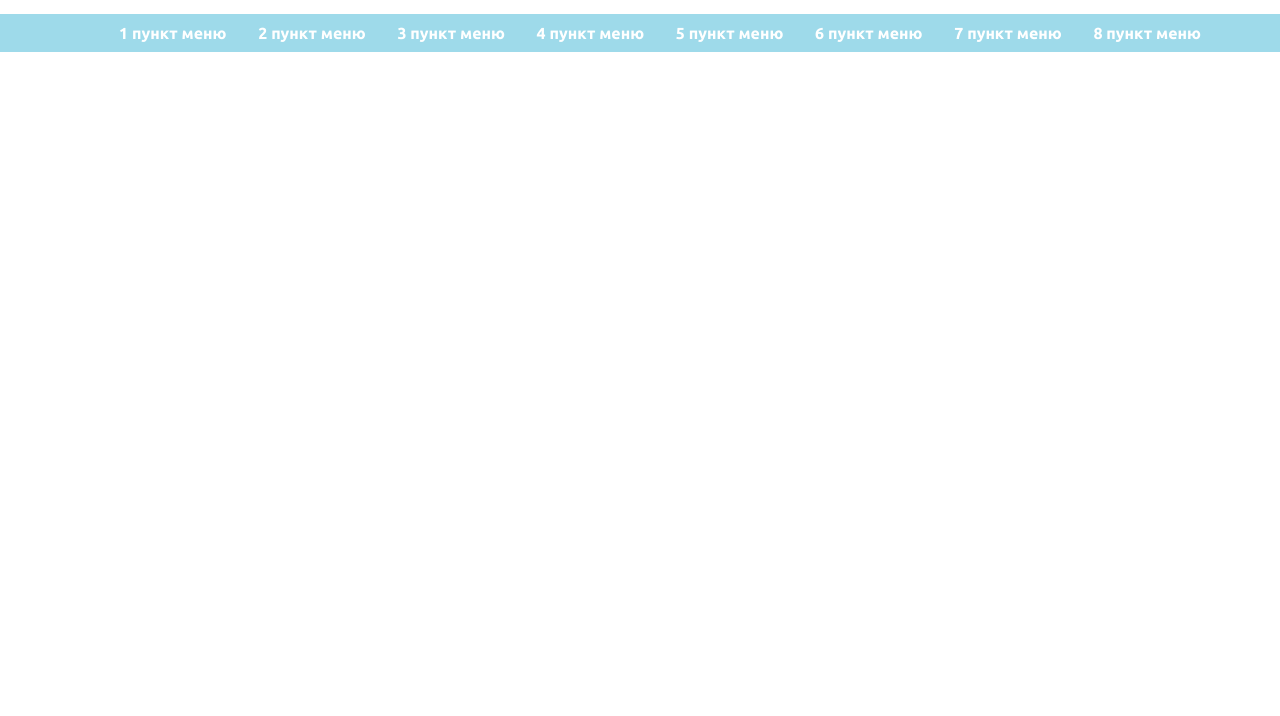
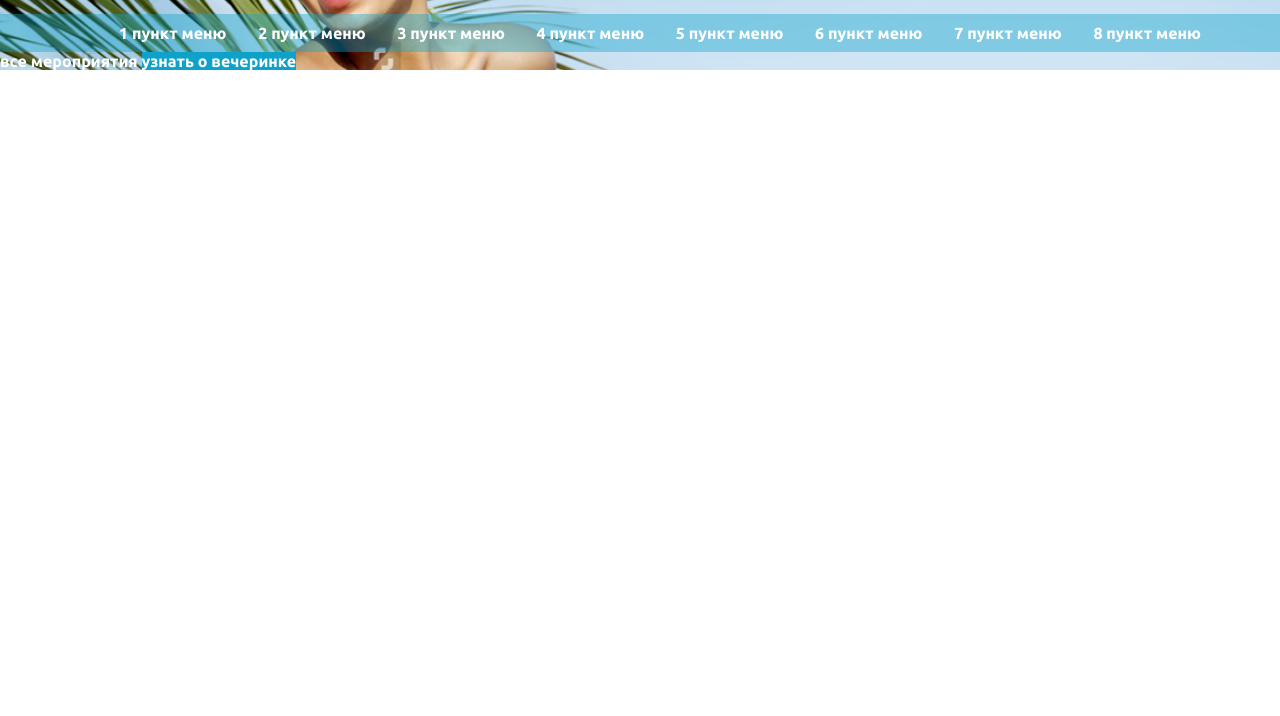
Before and after one commit to gessdead/aquapark, a website: page src/index.html in a window 1280 px wide. Shown: the part 84-800 px from the top of the page. Drawn offline with Linux system fonts and the light colour scheme.

Commit message:
add btns

```diff
--- a/src/index.html
+++ b/src/index.html
@@ -54,7 +54,12 @@
       </ul>
     </div>
   </nav>
-  <div class="promo-block__info"></div>
+  <div class="promo-block__info">
+    <div class="promo-block__btn">
+      <a href="" class="btn">все мероприятия</a>
+      <a href="" class="btn btn--blue">узнать о вечеринке</a>
+    </div>
+  </div>
 </header>
 
 <main>
@@ -86,7 +91,9 @@
 
   <div class="page-info">
     <div class="page-info__inner">
-      <page-info__table></page-info__table>
+      <table class="page-info__table">
+
+      </table>
     </div>
   </div>
 
--- a/src/less/base.less
+++ b/src/less/base.less
@@ -1,3 +1,11 @@
 body {
   font-family: @ubuntu;
 }
+
+.btn {
+  color: @main-text;
+}
+
+.btn--blue {
+  background-color: @main;
+}
```
Also changed, not shown: src/css/style.min.css, src/img/bg-slide.png (added).
